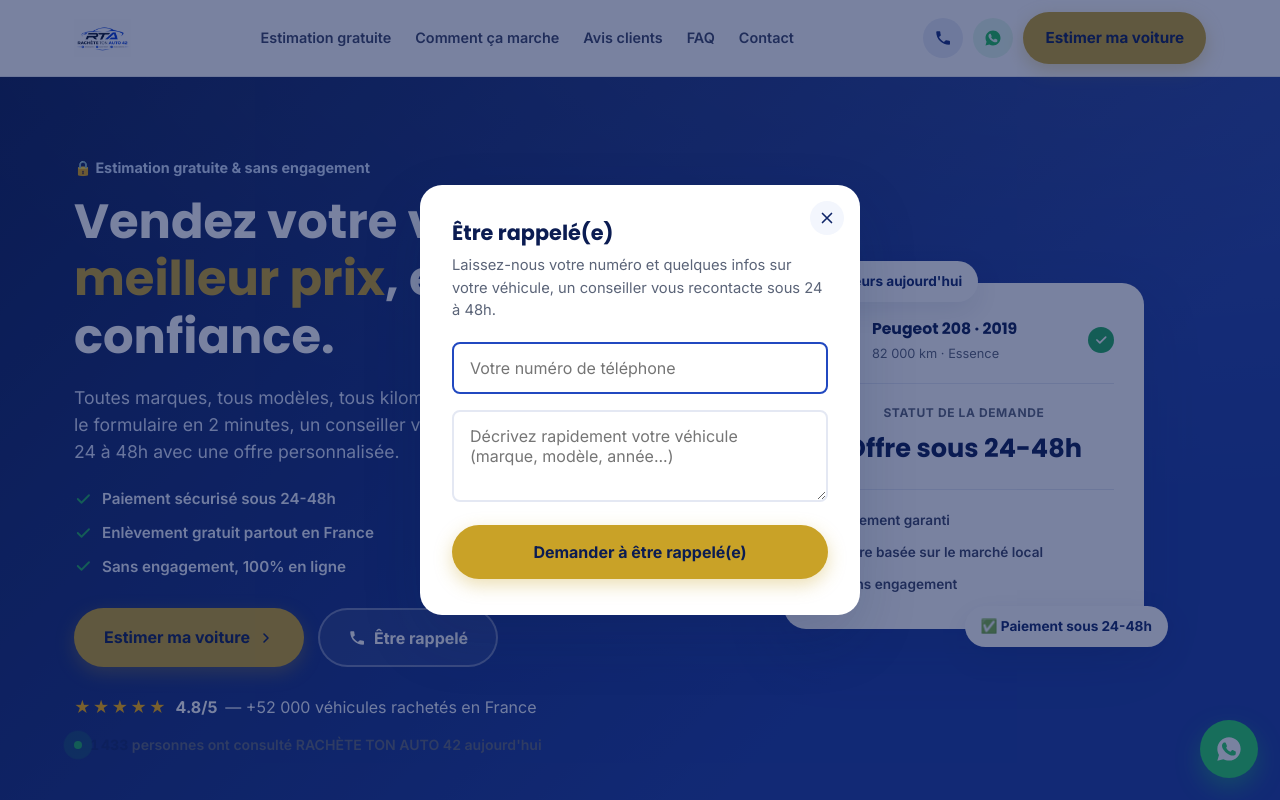
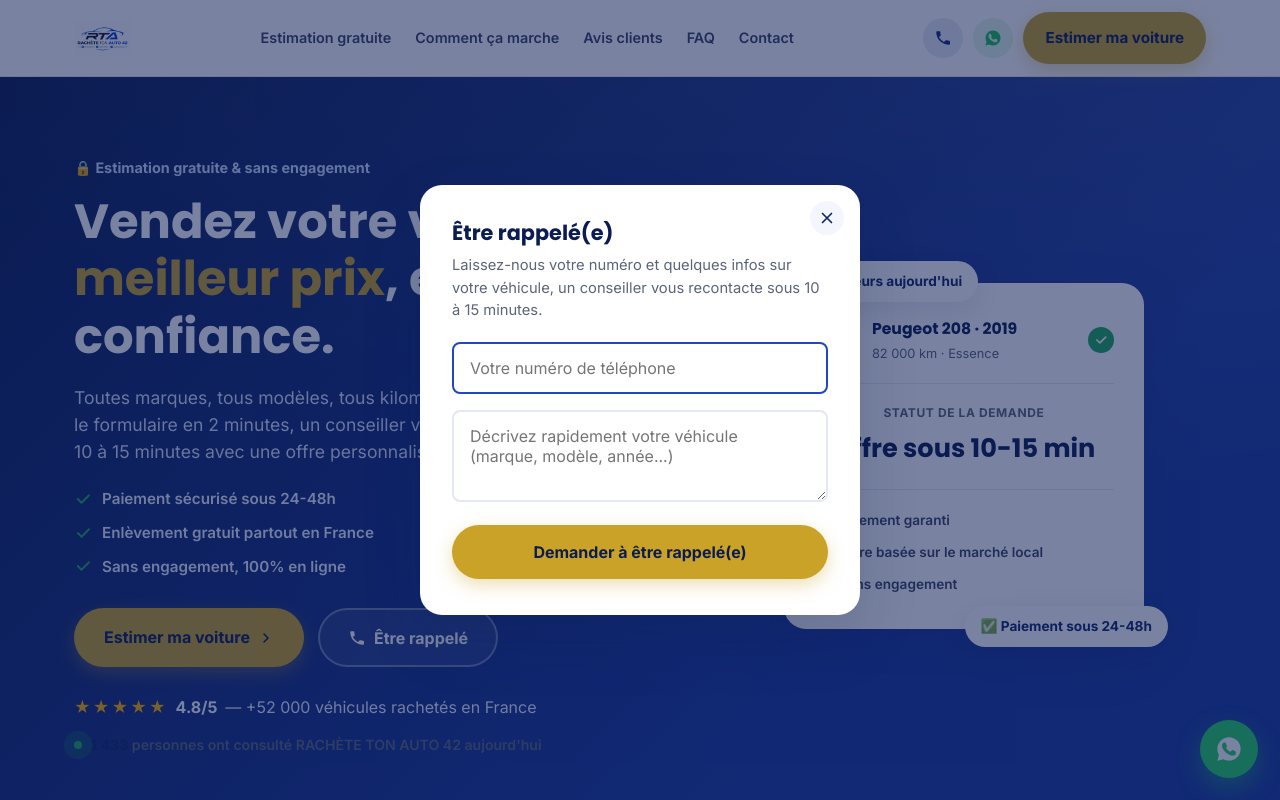
Before and after one commit to zakarisef123/rachat-de-voiture-, a plain HTML site: page index.html in a window 1280 px wide. Both pictures are taken after a click on the button "Être rappelé". Shown: the top 800 px of the page. Drawn offline with Linux system fonts and the light colour scheme.

Commit message:
Update index.html

```diff
--- a/index.html
+++ b/index.html
@@ -81,7 +81,7 @@
     <div class="hero-copy">
       <p class="eyebrow">🔒 Estimation gratuite &amp; sans engagement</p>
       <h1>Vendez votre voiture au <span>meilleur prix</span>, en toute confiance.</h1>
-      <p class="hero-sub">Toutes marques, tous modèles, tous kilométrages. Remplissez le formulaire en 2 minutes, un conseiller vous recontacte sous 24 à 48h avec une offre personnalisée.</p>
+      <p class="hero-sub">Toutes marques, tous modèles, tous kilométrages. Remplissez le formulaire en 2 minutes, un conseiller vous recontacte sous 10 à 15 minutes avec une offre personnalisée.</p>
 
       <ul class="hero-badges">
         <li><svg width="18" height="18" viewBox="0 0 24 24" fill="none"><path d="M5 12l5 5L20 7" stroke="#1fae5c" stroke-width="2.4" stroke-linecap="round" stroke-linejoin="round"/></svg> Paiement sécurisé sous 24-48h</li>
@@ -129,7 +129,7 @@
 
           <div class="preview-price">
             <span>Statut de la demande</span>
-            <strong>Offre sous 24-48h</strong>
+            <strong>Offre sous 10-15 min</strong>
           </div>
 
           <div class="preview-divider"></div>
@@ -310,7 +310,7 @@
           <div class="form-step form-result" data-step="result">
             <div class="result-icon">✅</div>
             <h3>Merci ! Votre demande a bien été reçue.</h3>
-            <p class="result-note result-note-lg">Un conseiller RACHÈTE TON AUTO 42 vous recontacte sous <strong>24 à 48h</strong> avec une offre personnalisée, établie en comparant votre véhicule aux annonces et ventes récentes dans votre région.</p>
+            <p class="result-note result-note-lg">Un conseiller RACHÈTE TON AUTO 42 vous recontacte sous <strong>10 à 15 minutes</strong> avec une offre personnalisée, établie en comparant votre véhicule aux annonces et ventes récentes dans votre région.</p>
             <div class="result-ctas">
               <a href="https://wa.me/33766903529?text=Bonjour%2C%20je%20viens%20de%20recevoir%20mon%20estimation%20sur%20RMA42" target="_blank" rel="noopener" class="btn btn-whatsapp btn-lg">Continuer sur WhatsApp</a>
             </div>
@@ -349,7 +349,7 @@
       <div class="step-card">
         <div class="step-num">1</div>
         <h3>Estimation gratuite</h3>
-        <p>Remplissez notre formulaire en 2 minutes. Un conseiller vous recontacte sous 24 à 48h avec une offre personnalisée.</p>
+        <p>Remplissez notre formulaire en 2 minutes. Un conseiller vous recontacte sous 10 à 15 minutes avec une offre personnalisée.</p>
       </div>
       <div class="step-card">
         <div class="step-num">2</div>
@@ -459,7 +459,7 @@
     <div class="faq-list">
       <details class="faq-item" open>
         <summary>Pourquoi n'ai-je pas un prix immédiatement en ligne ?</summary>
-        <p>Pour vous proposer un prix juste, nous comparons votre véhicule aux annonces et ventes réelles constatées dans votre région : un simple calcul automatique ne peut pas refléter ça. C'est pourquoi un conseiller RACHÈTE TON AUTO 42 vous recontacte sous 24 à 48h avec une offre personnalisée, gratuite et sans engagement.</p>
+        <p>Pour vous proposer un prix juste, nous comparons votre véhicule aux annonces et ventes réelles constatées dans votre région : un simple calcul automatique ne peut pas refléter ça. C'est pourquoi un conseiller RACHÈTE TON AUTO 42 vous recontacte sous 10 à 15 minutes avec une offre personnalisée, gratuite et sans engagement.</p>
       </details>
       <details class="faq-item">
         <summary>Quels véhicules rachetez-vous ?</summary>
@@ -490,7 +490,7 @@
   <div class="container cta-banner-inner">
     <div>
       <h2>Prêt à vendre votre voiture au meilleur prix ?</h2>
-      <p>Faites votre demande en 2 minutes, un conseiller vous recontacte sous 24-48h, sans engagement.</p>
+      <p>Faites votre demande en 2 minutes, un conseiller vous recontacte sous 10-15 min, sans engagement.</p>
     </div>
     <a href="#estimation" class="btn btn-cta btn-lg">Estimer ma voiture</a>
   </div>
@@ -634,7 +634,7 @@
 
     <form id="callbackForm" novalidate>
       <h3 id="callbackModalTitle">Être rappelé(e)</h3>
-      <p class="modal-sub">Laissez-nous votre numéro et quelques infos sur votre véhicule, un conseiller vous recontacte sous 24 à 48h.</p>
+      <p class="modal-sub">Laissez-nous votre numéro et quelques infos sur votre véhicule, un conseiller vous recontacte sous 10 à 15 minutes.</p>
 
       <div class="field">
         <input type="tel" id="cb-tel" name="tel" placeholder="Votre numéro de téléphone" required pattern="^(0|\+33)[1-9](\s?\d{2}){4}$">
@@ -650,7 +650,7 @@
     <div class="modal-success" id="callbackSuccess" hidden>
       <div class="result-icon">✅</div>
       <h3>Merci !</h3>
-      <p class="result-note">Nous vous recontactons sous <strong>24 à 48h</strong>.</p>
+      <p class="result-note">Nous vous recontactons sous <strong>10 à 15 minutes</strong>.</p>
       <button type="button" class="btn btn-outline" id="closeCallbackSuccess">Fermer</button>
     </div>
   </div>
```
